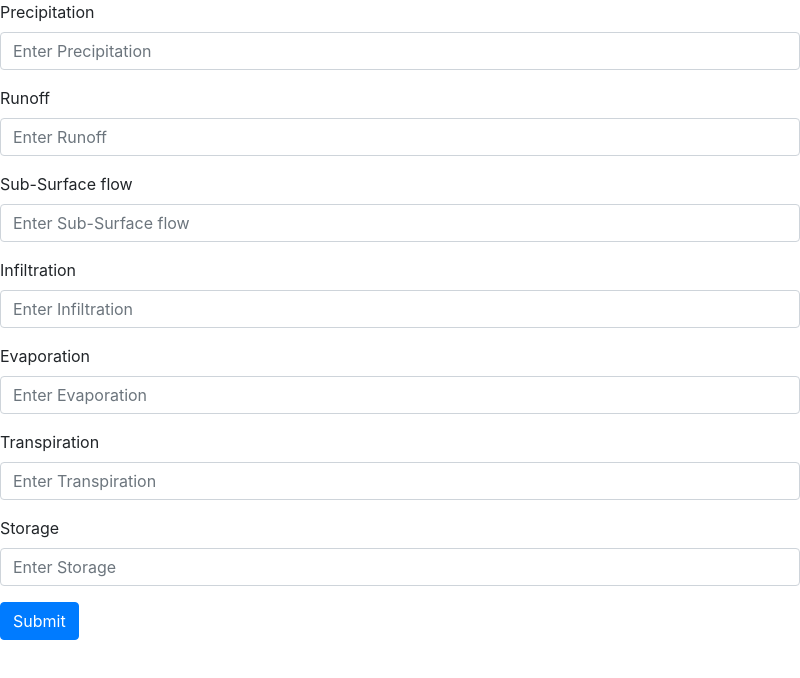
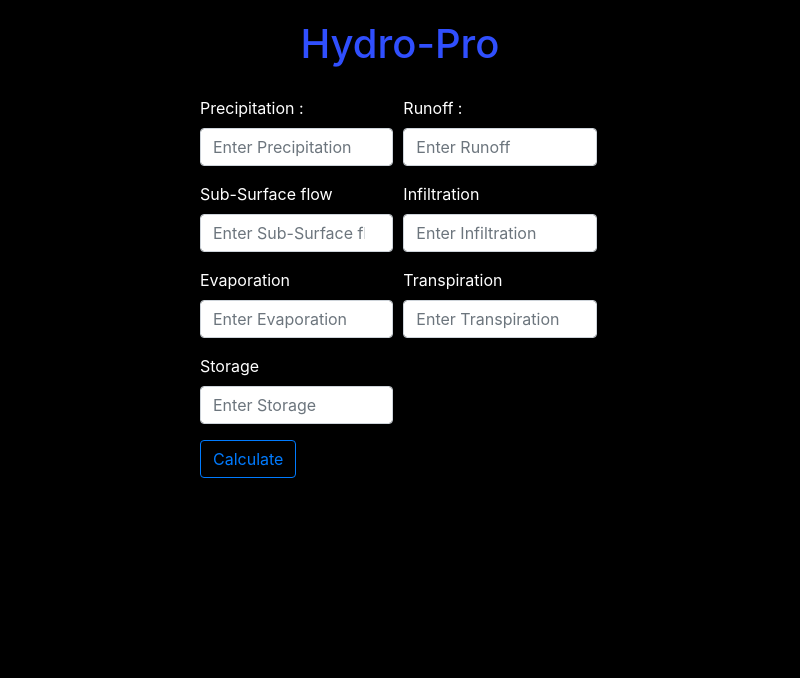
Before and after one commit to statebait/hydropro, an Electron app: page index.html in a window 800 px wide. Drawn offline with nearby package versions, Linux system fonts and the light colour scheme.

Commit message:
Completed alot of the UI elements

```diff
--- /dev/null
+++ b/assets/css/index.css
@@ -0,0 +1,3 @@
+.form-pos {
+    padding-left: 200px;
+}
--- a/index.html
+++ b/index.html
@@ -2,49 +2,70 @@
 <html>
 
 <head>
+  <!-- Required meta tags -->
+  <meta charset="utf-8">
+  <meta name="viewport" content="width=device-width, initial-scale=1, shrink-to-fit=no">
+
+  <!-- Bootstrap CSS -->
+  <link rel="stylesheet" href="node_modules/bootstrap/dist/css/bootstrap.min.css" integrity="sha384-Gn5384xqQ1aoWXA+058RXPxPg6fy4IWvTNh0E263XmFcJlSAwiGgFAW/dAiS6JXm"
+    crossorigin="anonymous">
+
+  <!-- local CSS -->
+  <link rel="stylesheet" href="assets/css/index.css">
   <title>EVS</title>
-    <meta charset="utf-8">
-    <link rel="stylesheet" href="node_modules/bootstrap/dist/css/bootstrap.min.css" integrity="sha384-Gn5384xqQ1aoWXA+058RXPxPg6fy4IWvTNh0E263XmFcJlSAwiGgFAW/dAiS6JXm" crossorigin="anonymous">
 </head>
 
-<body>
+<body style="background-color: black">
   <div>
-        <form>
-            <div class="form-group">
-              <label for="Precipitation">Precipitation</label>
+    <h1 class="text-center" style="padding-bottom: 20px; padding-top: 20px; color: #304ffe;">Hydro-Pro</h1>
+  </div>
+  <div>
+    <form class="form-pos">
+      <div class="form-row">
+        <div class="form-group col-md-4">
+          <label for="Precipitation" class="text-white">Precipitation :</label>
           <input type="number" class="form-control" id="prec" placeholder="Enter Precipitation">
         </div>
-            <div class="form-group">
-                <label for="Runoff">Runoff</label>
+        <div class="form-group col-md-4">
+          <label for="Runoff" class="text-white">Runoff :</label>
           <input type="number" class="form-control" id="run" placeholder="Enter Runoff">
         </div>
-              <div class="form-group">
-                <label for="Sub-Surface flow">Sub-Surface flow</label>
+      </div>
+      <div class="form-row">
+        <div class="form-group col-md-4">
+          <label for="Sub-Surface flow" class="text-white">Sub-Surface flow</label>
           <input type="number" class="form-control" id="ssf" placeholder="Enter Sub-Surface flow">
         </div>
-              <div class="form-group">
-                <label for="Infiltration">Infiltration</label>
+        <div class="form-group col-md-4">
+          <label for="Infiltration" class="text-white">Infiltration</label>
           <input type="number" class="form-control" id="infil" placeholder="Enter Infiltration">
         </div>
-              <div class="form-group">
-                <label for="Evaporation">Evaporation</label>
+      </div>
+      <div class="form-row">
+        <div class="form-group col-md-4">
+          <label for="Evaporation" class="text-white">Evaporation</label>
           <input type="number" class="form-control" id="evap" placeholder="Enter Evaporation">
         </div>
-              <div class="form-group">
-                <label for="Transpiration">Transpiration</label>
+        <div class="form-group col-md-4">
+          <label for="Transpiration" class="text-white">Transpiration</label>
           <input type="number" class="form-control" id="tran" placeholder="Enter Transpiration">
         </div>
-              <div class="form-group">
-                <label for="Storage">Storage</label>
+      </div>
+      <div class="form-row">
+        <div class="form-group col-md-4">
+          <label for="Storage" class="text-white">Storage</label>
           <input type="number" class="form-control" id="stora" placeholder="Enter Storage">
         </div>
-            <button type="submit" class="btn btn-primary">Submit</button>
+      </div>
+
+      <button type="button" class="btn btn-outline-primary">Calculate</button>
     </form>
   </div>
 
   <script>
     require('./renderer.js');
   </script>
+  <script src="assets/js/app.js"></script>
 </body>
 
 </html>
```
Also changed, not shown: instruction.html (added, +34 -0 lines), main.js (+63 -3 lines), assets/css/instruction.css (added), assets/js/app.js (added), assets/js/instruction.js (added). Lines whose indentation alone changed are shown as unchanged.
